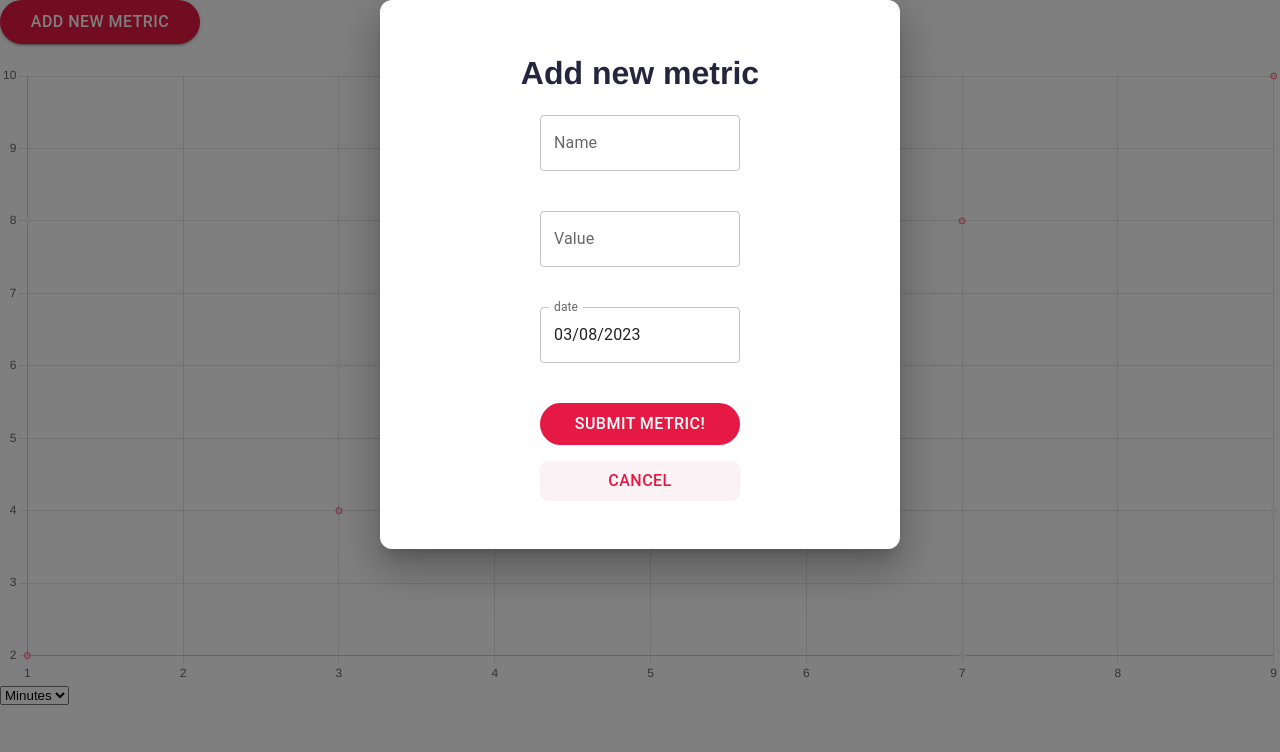
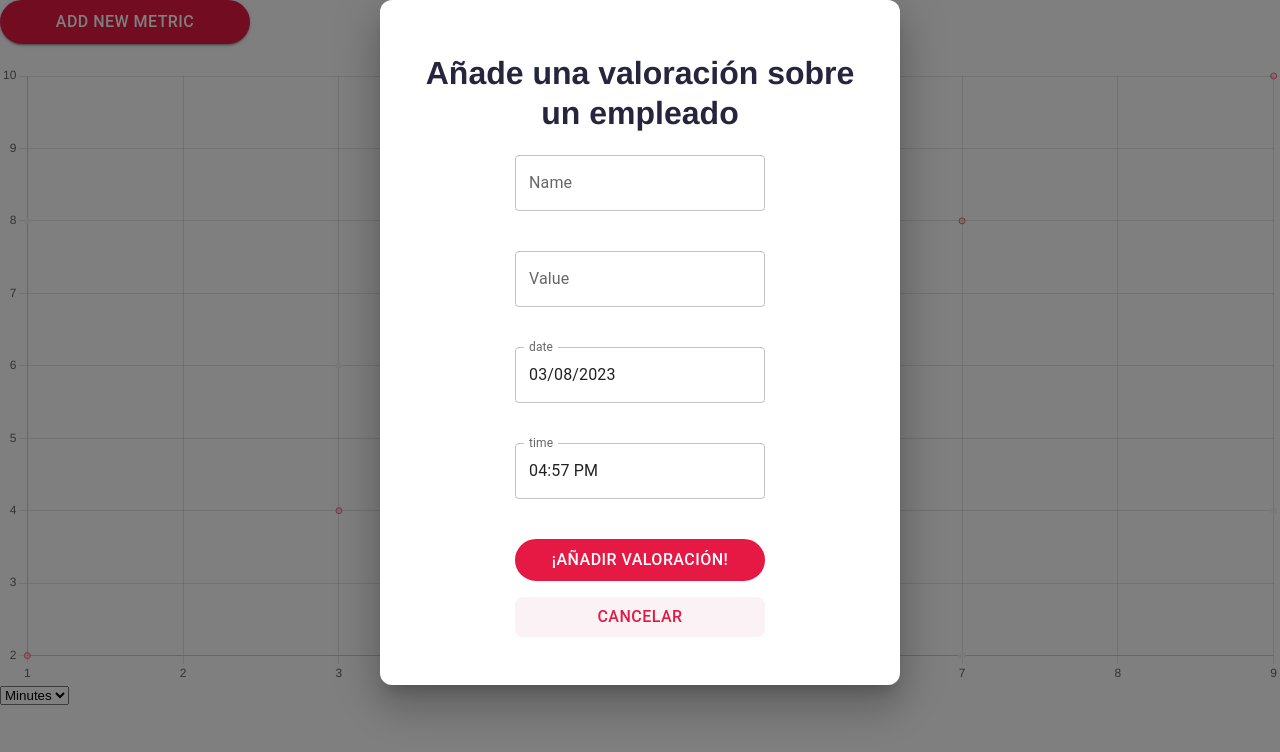
Before and after one commit to inesppino/timeline-front, a React (Create React App) app: page / in a window 1280 px wide. Both pictures are taken after a click on the button "ADD NEW METRIC". Shown: the top 752 px of the page. Built offline with nearby package versions, Linux system fonts and the light colour scheme.

Commit message:
fix width of buttons. Add time picker to Form

```diff
--- a/src/Base.js
+++ b/src/Base.js
@@ -1,5 +1,5 @@
 export const PRIMARY_BUTTON_STYLES = {
-  width: "12.5rem",
+  width: "15.625rem",
   color: "#fff",
   bgcolor: "rgba(229, 25, 67)",
   border: "2px solid rgba(229,25,67)",
@@ -12,7 +12,7 @@ export const PRIMARY_BUTTON_STYLES = {
 };
 
 export const SECONDARY_BUTTON_STYLES = {
-  width: "12.5rem",
+  width: "15.625rem",
   color: "rgba(229, 25, 67)",
   bgcolor: "rgba(250,242,244)",
   borderRadius: "8px",
@@ -20,4 +20,4 @@ export const SECONDARY_BUTTON_STYLES = {
 };
 
 export const GRID_FORM_STYLES = { marginBottom: "1rem", height: "5rem" };
-export const FIELD_STYLES = { width: "12.5rem" };
+export const FIELD_STYLES = { width: "15.625rem" };
--- a/src/form/Form.js
+++ b/src/form/Form.js
@@ -3,7 +3,7 @@ import PropTypes from "prop-types";
 import { TextField, Button, Grid } from "@mui/material";
 import { LocalizationProvider } from "@mui/x-date-pickers/LocalizationProvider";
 import { AdapterDateFns } from "@mui/x-date-pickers/AdapterDateFns";
-import { DatePicker } from "@mui/x-date-pickers";
+import { DatePicker, TimeField } from "@mui/x-date-pickers";
 import {
   GRID_FORM_STYLES,
   FIELD_STYLES,
@@ -16,15 +16,17 @@ const DEFAULT_VALUES = {
   name: "",
   value: "",
   date: new Date(),
+  time: new Date(),
 };
 
 const FORM_ERRORS = {
   name: false,
   value: false,
   date: false,
+  time: false,
 };
 
-const REQUIRED_ERROR_MESSAGE = "This field is required";
+const REQUIRED_ERROR_MESSAGE = "Este campo es obligatorio";
 
 const Form = ({ onSubmit, onHandleCancel, styles }) => {
   const [formValues, setFormValues] = useState({ ...DEFAULT_VALUES });
@@ -38,8 +40,8 @@ const Form = ({ onSubmit, onHandleCancel, styles }) => {
     });
   };
 
-  const handleDateChange = (newDate) => {
-    setFormValues({ ...formValues, date: newDate });
+  const handleDateChange = (newDate, id) => {
+    setFormValues({ ...formValues, [id]: newDate });
   };
 
   const handleSubmit = (event) => {
@@ -72,7 +74,9 @@ const Form = ({ onSubmit, onHandleCancel, styles }) => {
           className="metric-form"
           sx={styles}
         >
-          <h1 className="metric-form-title">Add new metric</h1>
+          <h1 className="metric-form-title">
+            Añade una valoración sobre un empleado
+          </h1>
           <Grid item sx={GRID_FORM_STYLES}>
             <TextField
               sx={FIELD_STYLES}
@@ -97,6 +101,7 @@ const Form = ({ onSubmit, onHandleCancel, styles }) => {
               helperText={errorValues.name ? REQUIRED_ERROR_MESSAGE : ""}
               value={formValues.value}
               onChange={handleInputChange}
+              inputProps={{ min: 0, max: 10 }}
             />
           </Grid>
           <Grid item sx={GRID_FORM_STYLES}>
@@ -106,6 +111,8 @@ const Form = ({ onSubmit, onHandleCancel, styles }) => {
                 id="date"
                 name="date"
                 label="date"
+                mask="__-__-____"
+                inputFormat="DD-MM-YYYY"
                 slotProps={{
                   textField: {
                     helperText: `${
@@ -115,10 +122,31 @@ const Form = ({ onSubmit, onHandleCancel, styles }) => {
                   },
                 }}
                 value={formValues.date}
-                onChange={handleDateChange}
+                onChange={(e) => handleDateChange(e, "date")}
               ></DatePicker>
             </LocalizationProvider>
           </Grid>
+          <Grid item sx={GRID_FORM_STYLES}>
+            <LocalizationProvider dateAdapter={AdapterDateFns}>
+              <TimeField
+                sx={FIELD_STYLES}
+                id="time"
+                name="time"
+                label="time"
+                value={formValues.time}
+                onChange={(e) => handleDateChange(e, "time")}
+                slotProps={{
+                  textField: {
+                    helperText: `${
+                      errorValues.time ? REQUIRED_ERROR_MESSAGE : ""
+                    }`,
+                    error: errorValues.time,
+                  },
+                }}
+              />
+            </LocalizationProvider>
+          </Grid>
+
           <Grid
             container
             alignItems="center"
@@ -131,7 +159,7 @@ const Form = ({ onSubmit, onHandleCancel, styles }) => {
                 variant="outlined"
                 sx={PRIMARY_BUTTON_STYLES}
               >
-                Submit metric!
+                ¡Añadir valoración!
               </Button>
             </Grid>
             <Grid item xs={12} sx={GRID_FORM_STYLES}>
@@ -140,7 +168,7 @@ const Form = ({ onSubmit, onHandleCancel, styles }) => {
                 sx={SECONDARY_BUTTON_STYLES}
                 onClick={onHandleCancel}
               >
-                Cancel
+                Cancelar
               </Button>
             </Grid>
           </Grid>
```
